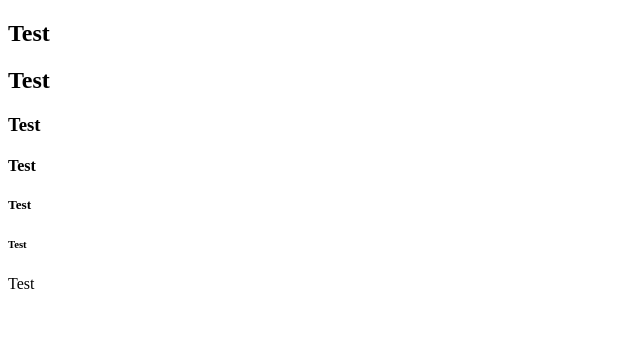
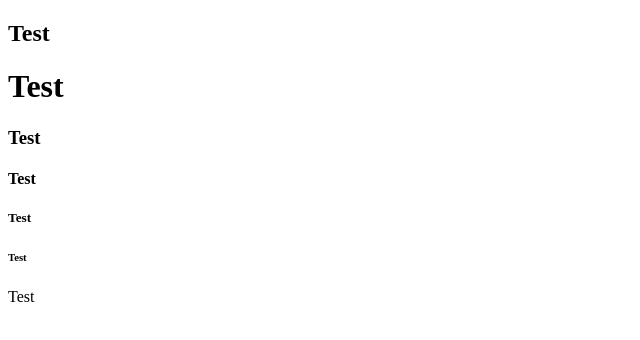
Before and after one commit to piouy0/blog, a Next.js app: page / in a window 1280 px wide. Shown: the top 340 px of the page, without its empty margins (0-640 px from the left). Built offline with nearby package versions, Linux system fonts and the light colour scheme.

Commit message:
Update MDXProvider

```diff
--- a/package.json
+++ b/package.json
@@ -13,6 +13,7 @@
     "@mdx-js/loader": "^2.1.1",
     "@mdx-js/react": "^2.1.1",
     "@next/mdx": "^12.1.6",
+    "@types/mdx": "^2.0.1",
     "next": "12.1.6",
     "react": "18.1.0",
     "react-dom": "18.1.0"
--- a/pages/_app.tsx
+++ b/pages/_app.tsx
@@ -1,13 +1,11 @@
+import React from "react";
 import { MDXProvider } from "@mdx-js/react";
 import type { AppProps } from "next/app";
+import { MDXComponents as IMDXComponents } from "mdx/types";
 
-const MDXComponents = {
-  p: props => {
-    console.log("test", props);
-    return <p {...props} />;
-  },
-  a: props => <a {...props} />,
+const MDXComponents: IMDXComponents = {
   h1: props => <h2 {...props} />,
+  h2: props => <h1 {...props} />,
 };
 
 const BlogApp = ({ Component, pageProps }: AppProps) => {
--- a/pages/index.tsx
+++ b/pages/index.tsx
@@ -3,7 +3,11 @@ import type { NextPage } from "next";
 import Test from "posts/2022/05/test.mdx";
 
 const Home: NextPage = props => {
-  return <Test />;
+  return (
+    <>
+      <Test />
+    </>
+  );
 };
 
 export default Home;
```
Also changed, not shown: 1 other file (tests, documents, lock files or other folders).
